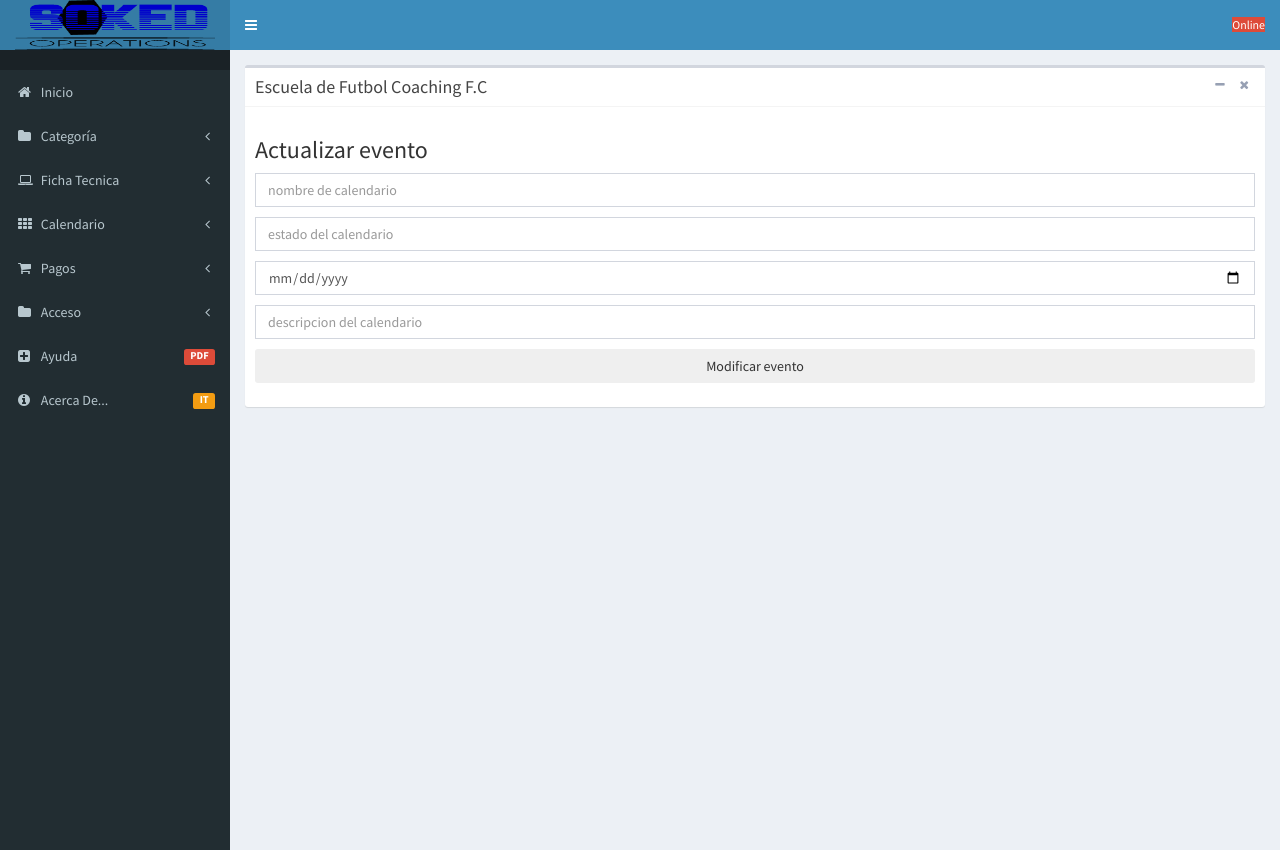
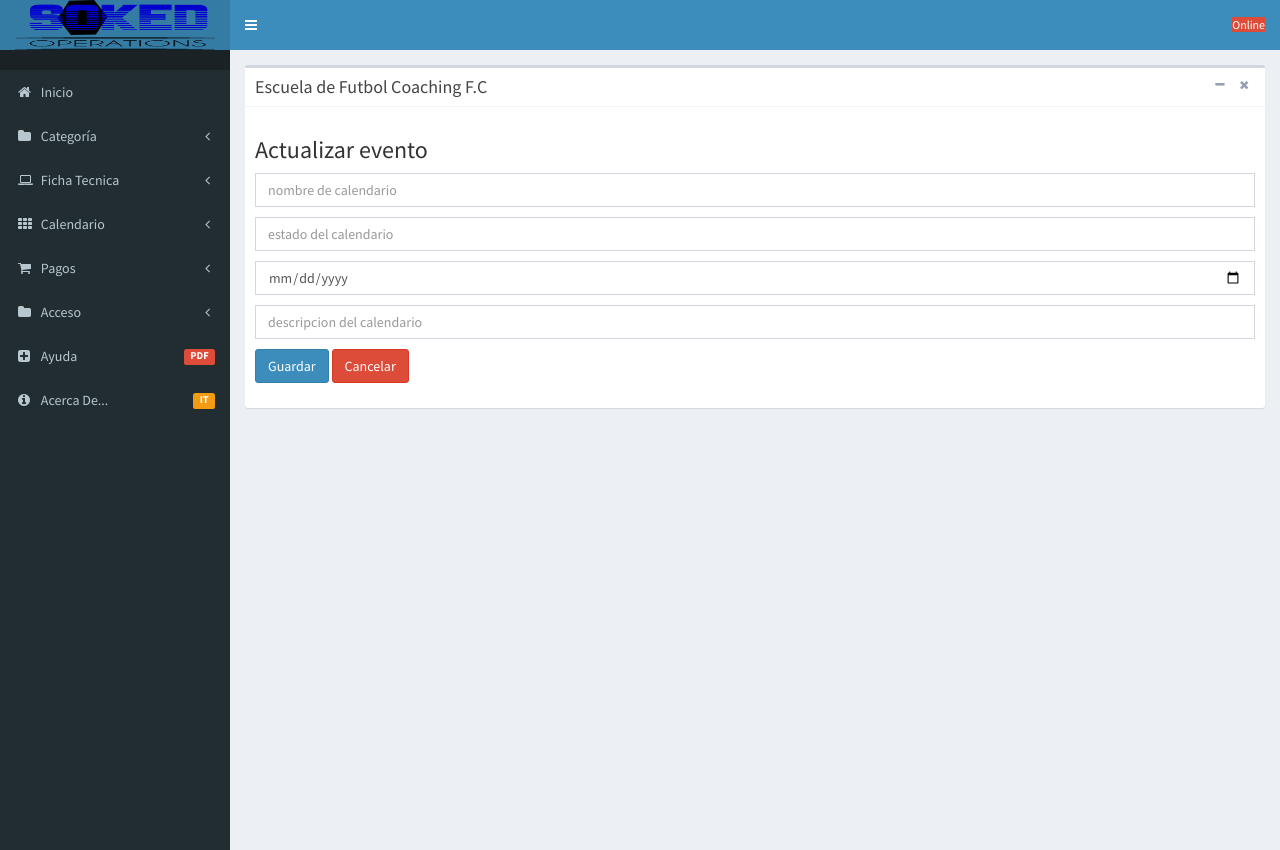
Before and after one commit to patricia0515/sokedop, a PHP site: page /vista/modulos/calendario/vista_modificar_calendario.php in a window 1280 px wide. Run offline with PHP 8.4, Linux system fonts and the light colour scheme; data that the repository does not hold is empty.

Commit message:
se actualiza los botones en el archivo vista_modificar_calendario

```diff
--- a/vista/modulos/calendario/vista_modificar_calendario.php
+++ b/vista/modulos/calendario/vista_modificar_calendario.php
@@ -135,8 +135,11 @@ else
           <input name="descripcion_calendario" id="descripcion" type="text" class="form-control" placeholder="descripcion del calendario" value="<?php if(isset($descripcion_calendario)) echo $descripcion_calendario?>">
           <span class="help-block"></span>
         </div>
-        <button class="btn btn-block bt-login" type="submit" id="submit_btn" data-loading-text="Agregar....">Modificar evento</button>
-                <?php
+        <div class="form-group">
+											<button class="btn btn-primary" type="submit">Guardar</button>
+											<button class="btn btn-danger" type="button" onclick="history.back()" name="volver atrás" value="volver atrás">Cancelar</button>
+										</div>
+                 <?php
                  if ($errores)
                 {
                 ?>
```
